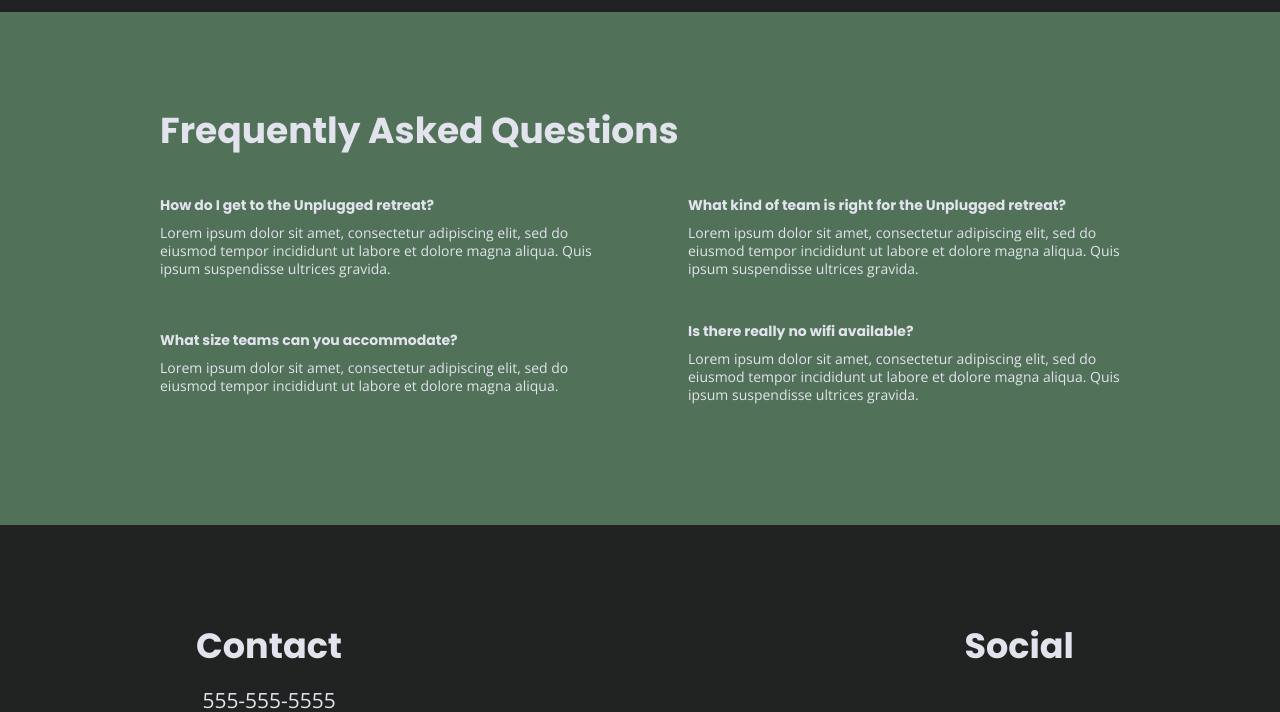
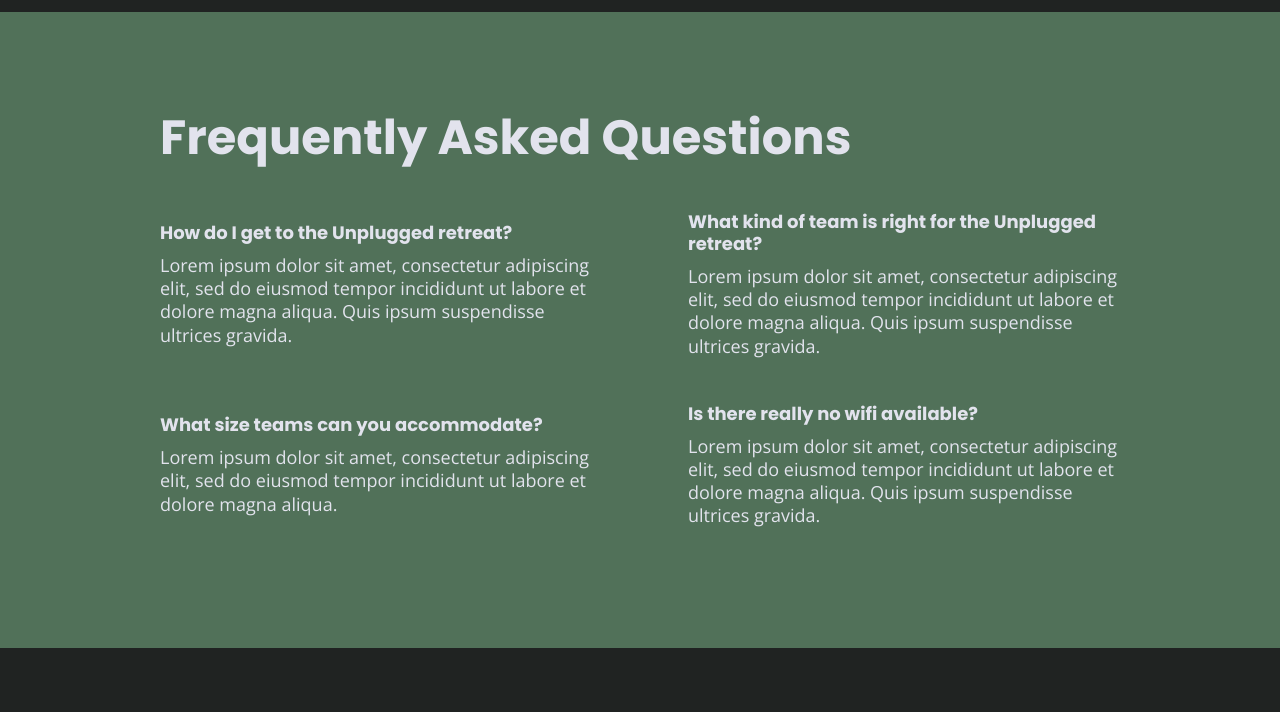
Before and after one commit to CLMallon/unplugged-retreat, a website: page faq/index.html in a window 1280 px wide. Shown: the part 79-791 px from the top of the page. Drawn offline with nearby package versions, Linux system fonts and the light colour scheme.

Commit message:
Adjust font-sizes in desktop view for faq page

```diff
--- a/css/main.css
+++ b/css/main.css
@@ -980,6 +980,15 @@ footer .copyright {
 
   .faq h2 {
     width: 100%;
+    font-size: 3em;
+  }
+
+  .faq-content h3 {
+    font-size: 1.125em;
+  }
+
+  .faq-content p {
+    font-size: 1.125em;
   }
 
 }
```
